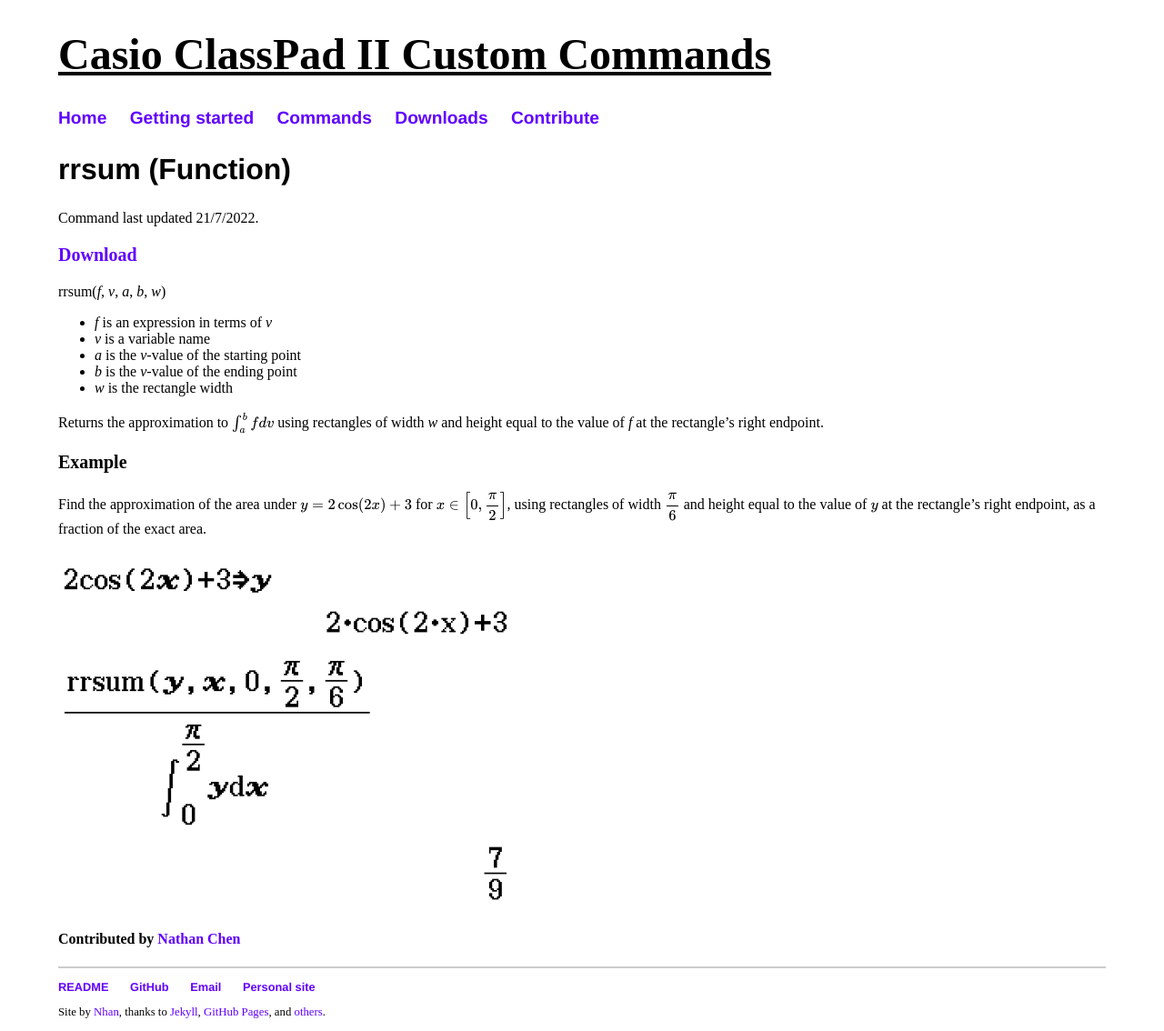
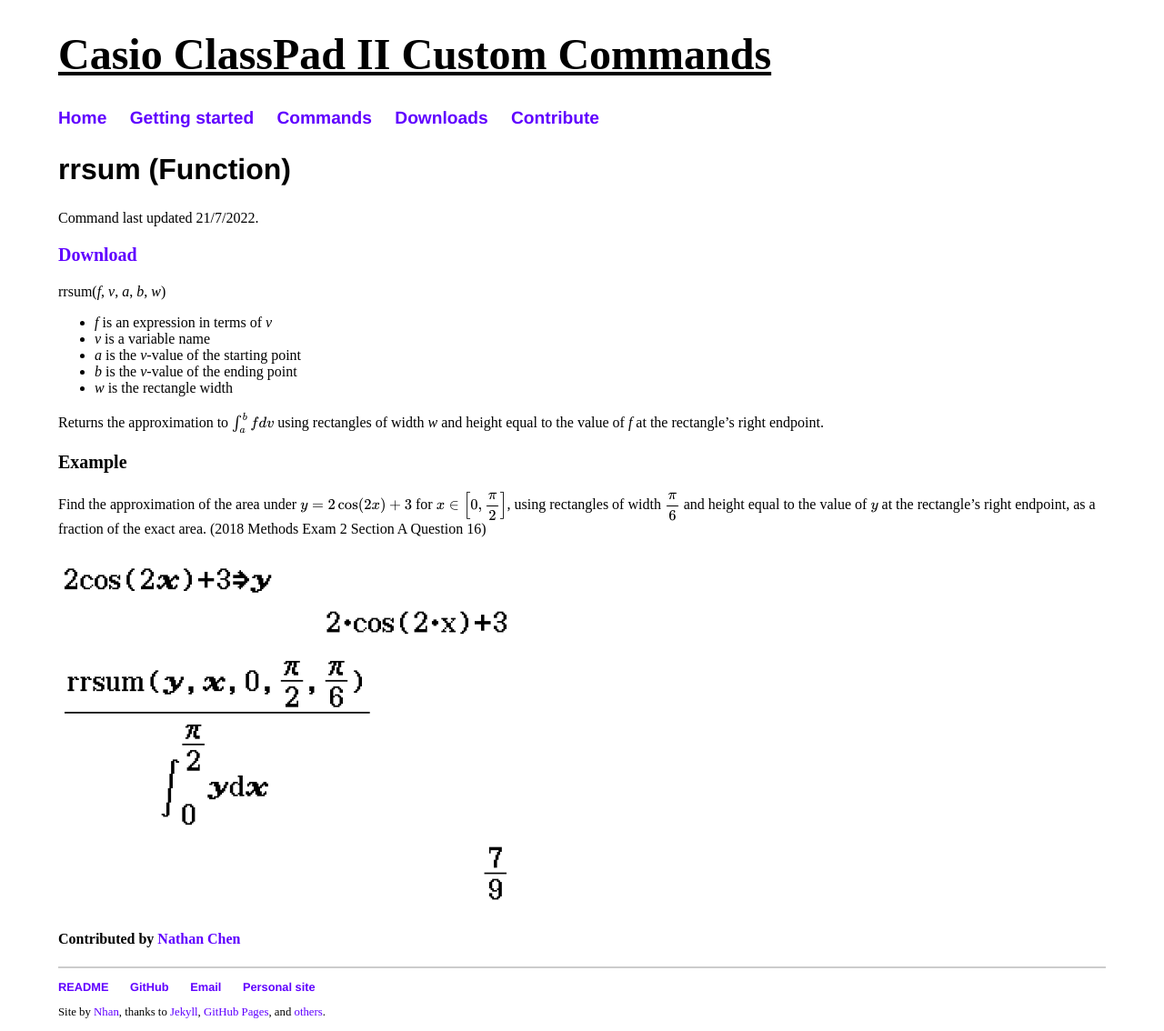
Before and after one commit to nhtnhanbn/whitecas, a Jekyll site: the page built from docs/commands/rrsum.md, in a window 1280 px wide. Shown: the whole page at 91% size. Built offline with Jekyll 4.4.1, drawn with Linux system fonts in a browser that asks for light colours.

Commit message:
Add source for rrsum Example

```diff
--- a/docs/commands/rrsum.md
+++ b/docs/commands/rrsum.md
@@ -19,7 +19,7 @@
 
 ### Example
 
-Find the approximation of the area under $$ y = 2\cos(2x) + 3 $$ for $$ x \in \left[ 0, \dfrac{\pi}{2} \right] $$, using rectangles of width $$ \dfrac{\pi}{6} $$ and height equal to the value of $$ y $$ at the rectangle's right endpoint, as a fraction of the exact area.
+Find the approximation of the area under $$ y = 2\cos(2x) + 3 $$ for $$ x \in \left[ 0, \dfrac{\pi}{2} \right] $$, using rectangles of width $$ \dfrac{\pi}{6} $$ and height equal to the value of $$ y $$ at the rectangle's right endpoint, as a fraction of the exact area. (2018 Methods Exam 2 Section A Question 16)
 
 ![rrsum(y, x, 0, pi/2, pi/6)/int(y, x, 0, pi/2)]({{ '/files/rrsum.png' | relative_url }})
 
```
